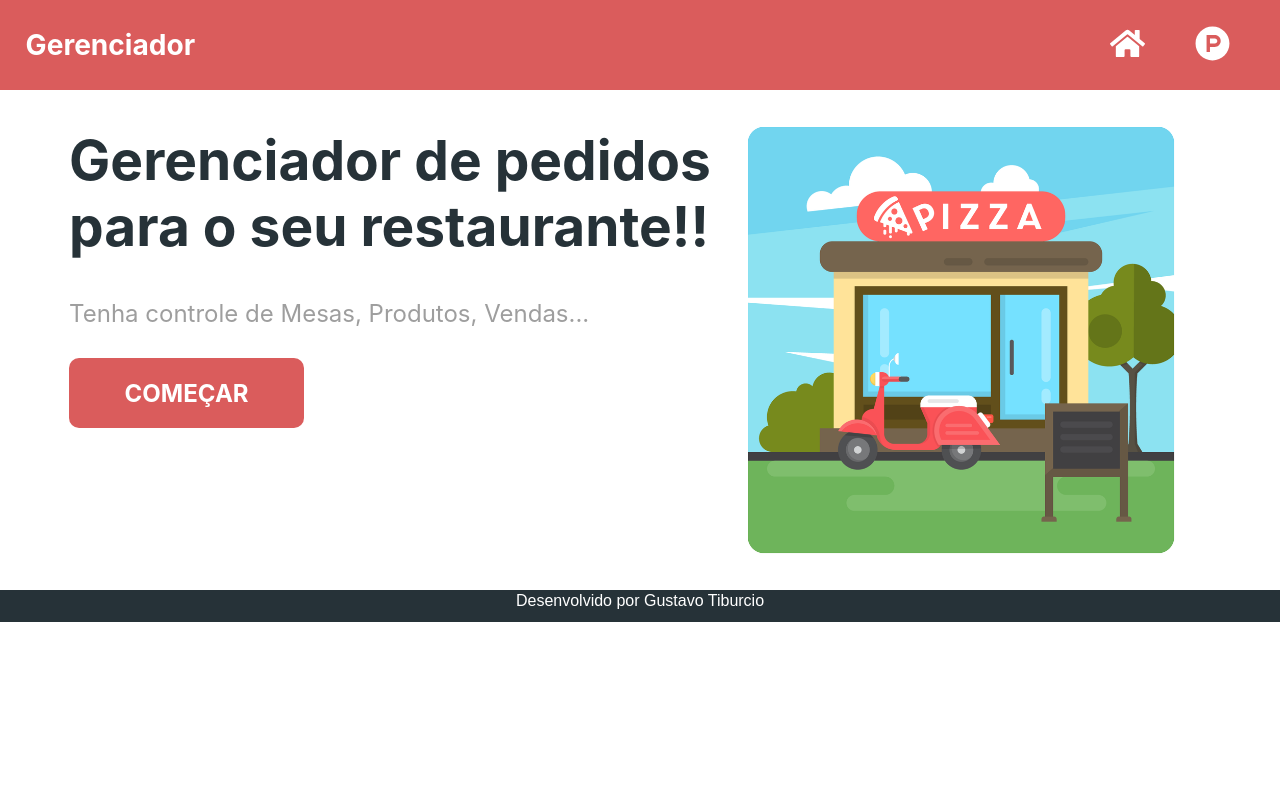
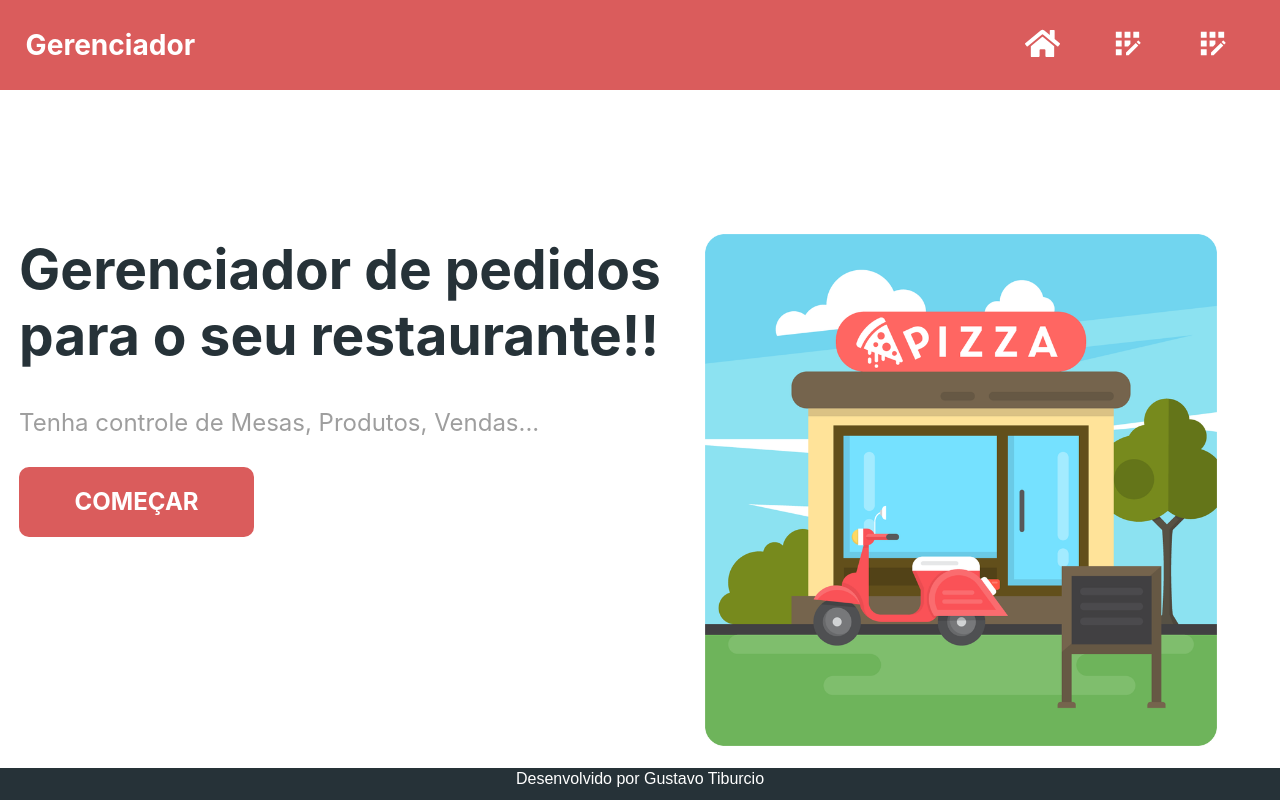
Before and after one commit to GustavoTiburcio/Gerenciador, a React (Create React App) app: page / in a window 1280 px wide. Built offline with nearby package versions, Linux system fonts and the light colour scheme.

Commit message:
CRUD categorias

```diff
--- a/src/components/Footer/Footer.js
+++ b/src/components/Footer/Footer.js
@@ -15,7 +15,7 @@ const styles = {
         background: '#263238',
         textAlign: 'center',
         left: 0,
-        position: 'relative',
+        position: 'fixed',
         width: '100%',
         height: '2em',
         verticalAlign: 'center'
--- a/src/components/Header/Header.js
+++ b/src/components/Header/Header.js
@@ -1,9 +1,9 @@
 import React from 'react'
 import Menu from '../Menu/Menu'
-import SocialNetworks from '../SocialNetworks/SocialNetworks';
+// import SocialNetworks from '../SocialNetworks/SocialNetworks';
 import { Link } from 'react-router-dom';
 import { makeStyles } from '@material-ui/styles';
-import { GiFullPizza } from "react-icons/gi";
+// import { GiFullPizza } from "react-icons/gi";
 
 
 const Header = () => {
--- a/src/components/Menu/Menu.js
+++ b/src/components/Menu/Menu.js
@@ -1,6 +1,7 @@
 import React from 'react'
 import { Link } from 'react-router-dom'
-import { FaHome, FaProductHunt } from 'react-icons/fa';
+import { FaHome } from 'react-icons/fa';
+import { MdAppRegistration } from "react-icons/md";
 
 
 const Menu = () => (
@@ -13,7 +14,12 @@ const Menu = () => (
             </li>
             <li style={styles.menuItem}>
                 <Link to="/produtos">
-                    <FaProductHunt size={35} color={'#FFF'} />
+                    <MdAppRegistration size={35} color={'#FFF'} />
+                </Link>
+            </li>
+            <li style={styles.menuItem}>
+                <Link to="/categorias">
+                    <MdAppRegistration size={35} color={'#FFF'} />
                 </Link>
             </li>
         </ul>
--- a/src/components/ProductsMaterialTable/ProductsMaterialTable.js
+++ b/src/components/ProductsMaterialTable/ProductsMaterialTable.js
@@ -3,13 +3,12 @@ import MaterialTable from 'material-table';
 import { useEffect, useState } from 'react';
 // import GetAppIcon from '@mui/icons-material/GetApp';
 import api from '../../services/api';
-// import { Alert } from '@mui/material';
 
 function ProductsMaterialTable() {
   const [tableData, setTableData] = useState([]);
   const [categories, setCategories] = useState({ 1: '' });
   const columns = [
-    { title: 'Código', field: 'id', filterPlaceholder: 'Filtrar por código', align: 'left', defaultSort: 'asc', editable: 'never' },
+    { title: 'Código', field: 'id', filterPlaceholder: 'Filtrar por Código', align: 'left', defaultSort: 'asc', editable: 'never' },
     { title: 'Nome', field: 'name', filterPlaceholder: 'Filtrar por Nome' },
     { title: 'Preço', field: 'price', filterPlaceholder: 'Filtrar por Preço', align: 'left', type: 'currency', currencySetting: { locale: 'pt-BR', currencyCode: 'BRL', minimumFractionDigits: 2, maximumFractionDigits: 2 } },
     { title: 'Categoria', field: 'category_id', lookup: categories, filterPlaceholder: 'Filtrar por Categoria', align: 'left' },
--- a/src/components/Router/Router.js
+++ b/src/components/Router/Router.js
@@ -2,14 +2,16 @@ import React from 'react';
 import { Route, Routes, BrowserRouter } from 'react-router-dom';
 
 import Home from '../../pages/Home/Home';
-import Produtos from '../../pages/Produtos/Produtos';
+import Products from '../../pages/Products/Products';
+import Categories from '../../pages/Categories/Categories';
 
 const Router = () => {
     return (
         <BrowserRouter>
             <Routes>
                 <Route element={<Home />} path='/' exact />
-                <Route element={<Produtos />} path='/produtos' />
+                <Route element={<Products />} path='/produtos' />
+                <Route element={<Categories />} path='/categorias' />
             </Routes>
         </BrowserRouter>
     )
--- a/src/components/SocialNetworks/SocialNetworks.js
+++ b/src/components/SocialNetworks/SocialNetworks.js
@@ -6,22 +6,22 @@ const SocialNetworks = () => (
     <nav>
         <ul style={styles.menuList}>
             <li style={styles.menuItem}>
-                <a target="_blank" href="https://www.facebook.com/ecoalternativamga/">
+                <a target="_blank" rel="noreferrer noopener" href="https://www.facebook.com/ecoalternativamga/">
                     <FaFacebookSquare size={35} color="white" />
                 </a>
             </li>
             <li style={styles.menuItem}>
-                <a target="_blank" href="https://www.instagram.com/ecoalternativamaringa/">
+                <a target="_blank" rel="noreferrer noopener" href="https://www.instagram.com/ecoalternativamaringa/">
                     <FaInstagram size={35} color="white" />
                 </a>
             </li>
             <li style={styles.menuItem}>
-                <a target="_blank" href="https://www.youtube.com/channel/UCvtwhKHSxCxdduDG7d6nL8A">
+                <a target="_blank" rel="noreferrer noopener" href="https://www.youtube.com/channel/UCvtwhKHSxCxdduDG7d6nL8A">
                     <FaYoutubeSquare size={35} color="white" />
                 </a>
             </li>
             <li style={styles.menuItem}>
-                <a target="_blank" href="https://open.spotify.com/show/4FoINqvZAlZSnMwZScjPx1">
+                <a target="_blank" rel="noreferrer noopener" href="https://open.spotify.com/show/4FoINqvZAlZSnMwZScjPx1">
                     <FaSpotify size={35} color="white" />
                 </a>
             </li>
--- a/src/index.js
+++ b/src/index.js
@@ -6,9 +6,9 @@ import reportWebVitals from './reportWebVitals';
 
 const root = ReactDOM.createRoot(document.getElementById('root'));
 root.render(
-  <React.StrictMode>
+  // <React.StrictMode>
     <App />
-  </React.StrictMode>
+  // </React.StrictMode>
 );
 
 // If you want to start measuring performance in your app, pass a function
--- a/src/pages/Home/Home.js
+++ b/src/pages/Home/Home.js
@@ -10,9 +10,14 @@ function Home() {
   return (
     <div className={styles.container}>
       <Header />
+      <br />
+      <br />
+      <br />
+      <br />
+      <br />
       <div className={styles.body}>
         <div className={styles.titlesDiv}>
-          <h1 className={styles.title}>Gerenciador de pedidos <br /> para o seu restaurante!!</h1>
+          <h2 className={styles.title}>Gerenciador de pedidos <br /> para o seu restaurante!!</h2>
           <h3 className={styles.homeSubtitle}>Tenha controle de Mesas, Produtos, Vendas...</h3>
           <Link to="/produtos" className={styles.homeButton}>
             COMEÇAR
@@ -37,8 +42,7 @@ const useStyles = makeStyles({
     flexDirection: 'column'
   },
   image: {
-    height: 500,
-
+    height: 600,
   },
   title: {
     fontWeight: 'bold',
--- a/src/pages/Produtos/Produtos.js
+++ /dev/null
@@ -1,17 +0,0 @@
-import './Produtos.css';
-import Header from '../../components/Header/Header';
-import Footer from '../../components/Footer/Footer';
-import ProductsMaterialTable from '../../components/ProductsMaterialTable/ProductsMaterialTable';
-
-function Produtos() {
-
-  return (
-    <div className='container'>
-      <Header />
-      <ProductsMaterialTable />
-      <Footer />
-    </div>
-  );
-}
-
-export default Produtos;
--- a/src/services/api.js
+++ b/src/services/api.js
@@ -1,7 +1,7 @@
 import axios from 'axios';
 
 const api = axios.create({
-    baseURL: 'http://localhost:3001/api'
+    baseURL: 'http://localhost:7070/api'
 });
 
 export default api;
```
Also changed, not shown: src/pages/Produtos/Produtos.css (deleted).
